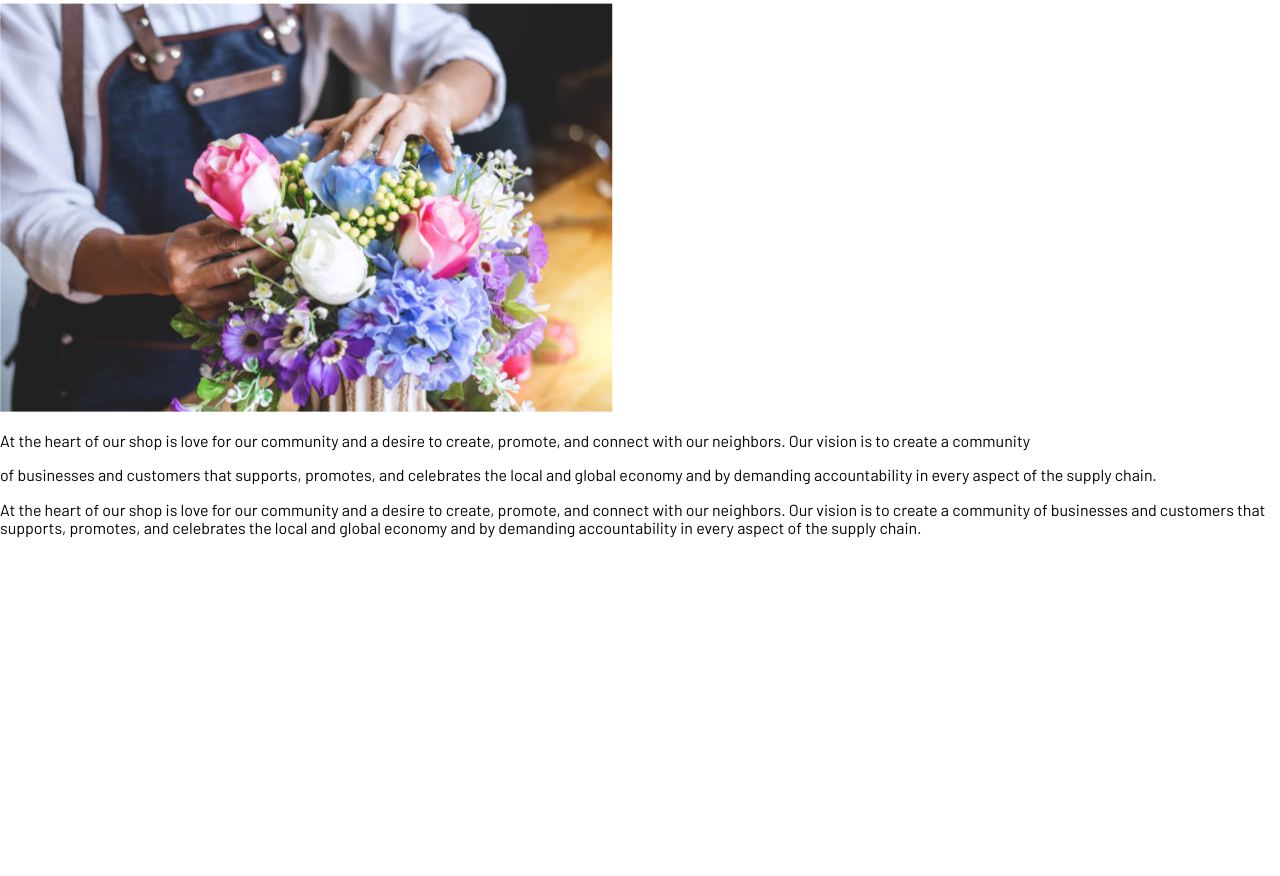
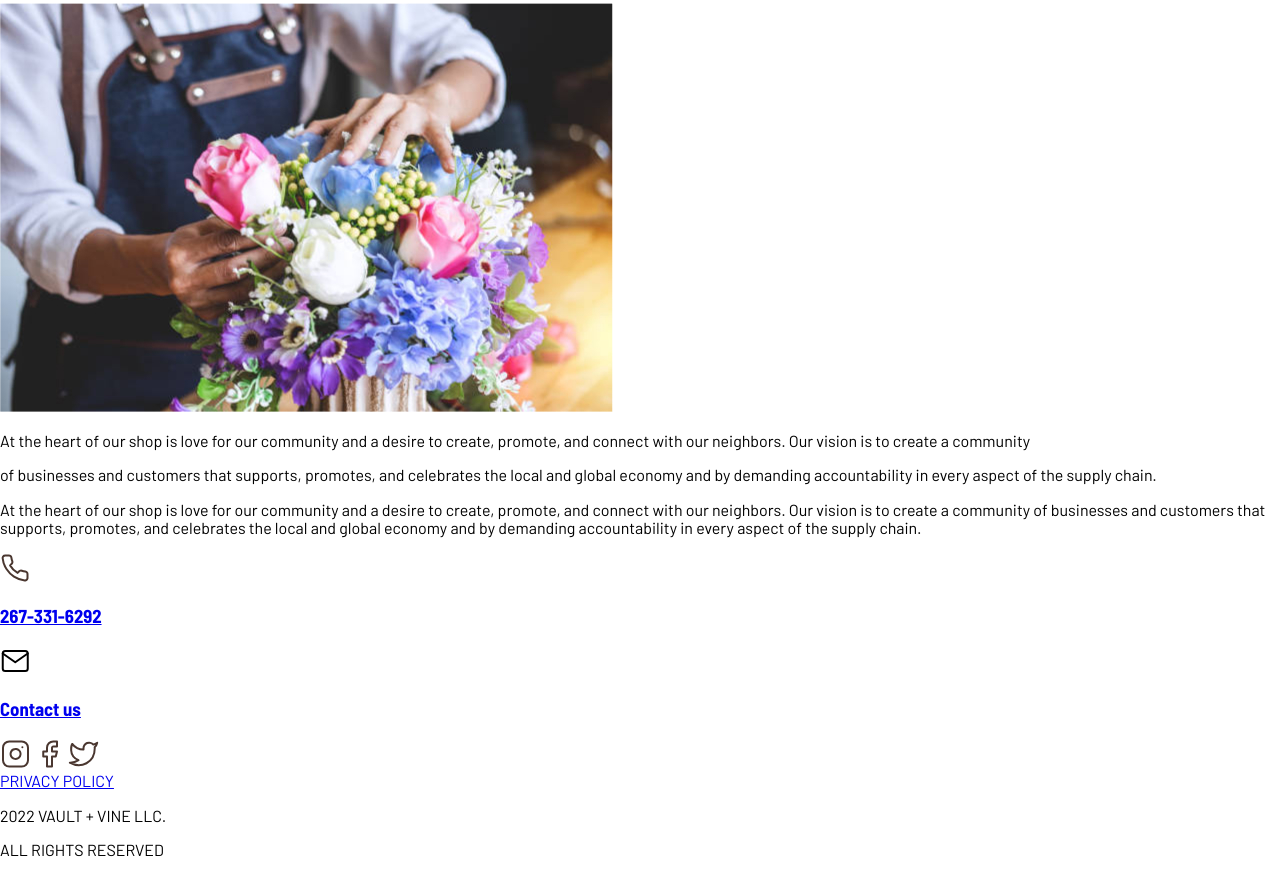
Before and after one commit to sgc57/Web2Homework, a website: page deploy/index.html in a window 1280 px wide. Shown: the part 4769-5645 px from the top of the page. Before the commit the page ends 5322 px from the top, so only its background shows below. Drawn offline with Linux system fonts and the light colour scheme.

Commit message:
index done

```diff
--- a/deploy/index.html
+++ b/deploy/index.html
@@ -8,7 +8,7 @@
 <link rel="preconnect" href="https://fonts.gstatic.com" crossorigin>
 <link href="https://fonts.googleapis.com/css2?family=Barlow+Semi+Condensed:wght@400;700&family=Barlow:wght@400;600&display=swap" rel="stylesheet">
     <link rel="stylesheet" href="css/styles.css">
-    <title>Vault and Vine</title>
+    <title>Vault + Vine</title>
 </head>
 
 <body>
@@ -101,7 +101,38 @@
                                 demanding accountability in every aspect of the supply chain.</p>
                         </div>
                     </section>
-
+    <footer>
+                            <div>
+                                <section id="contact">
+                                    <section>
+                                        <a href="#">
+                                        <img src="img/phone.svg" alt="phone">
+                                        <h3>267-331-6292</h3>
+                                    </a>
+                                    </section>
+                                    <section>
+                                        <a href="#">
+                                        <img src="img/mail.svg" alt="mail">
+                                        <h3 class="show-for-md">Contact us</h3>
+                                    </a>
+                                    </section>
+                                </section>
+                                <section id="socials">
+                                    <a href="#"><img src="img/instagram.svg" alt="instagram"></a>
+                                    <a href="#"><img src="img/facebook.svg" alt="facebook"></a>
+                                    <a href="#"><img src="img/twitter.svg" alt="twitter"></a>
+                                </section>
+                                <section id="priv-policy">
+                                    <a href="#">PRIVACY POLICY</a>
+                                </section>
+                                <section id="llc">
+                                    <p>2022 VAULT + VINE LLC.</p>
+                                </section>
+                                <section id="rights">
+                                    <p>ALL RIGHTS RESERVED</p>
+                                </section>
+                            </div>
+                        </footer>
 </body>
 
 </html>
```
Also changed, not shown: 2 other files.
